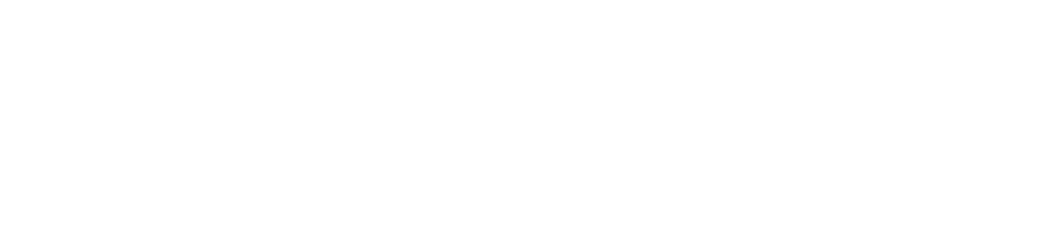
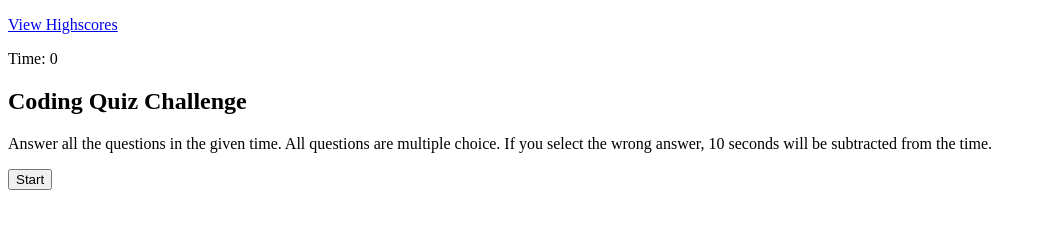
Before and after one commit to zachshouts/coding-quiz, a plain HTML site: page index.html in a window 1280 px wide. Shown: the whole page, without its empty margins (0-1046 px from the left). Drawn offline with Linux system fonts and the light colour scheme.

Commit message:
Added starter content to index.html

```diff
--- a/index.html
+++ b/index.html
@@ -8,7 +8,16 @@
     <link rel="stylesheet" href="./assets/css/styles.css">
 </head>
 <body>
+    <header>
+        <p><a href="#">View Highscores</a></p>
+        <p id="timer">Time: 0</p>
+    </header>
 
+    <section>
+        <h1>Coding Quiz Challenge</h1>
+        <p>Answer all the questions in the given time. All questions are multiple choice. If you select the wrong answer, 10 seconds will be subtracted from the time.</p>
+        <input type="button" id="startBtn" value="Start">
+    </section>
 
     <script src="./assets/js/script.js"></script>
 </body>
```
